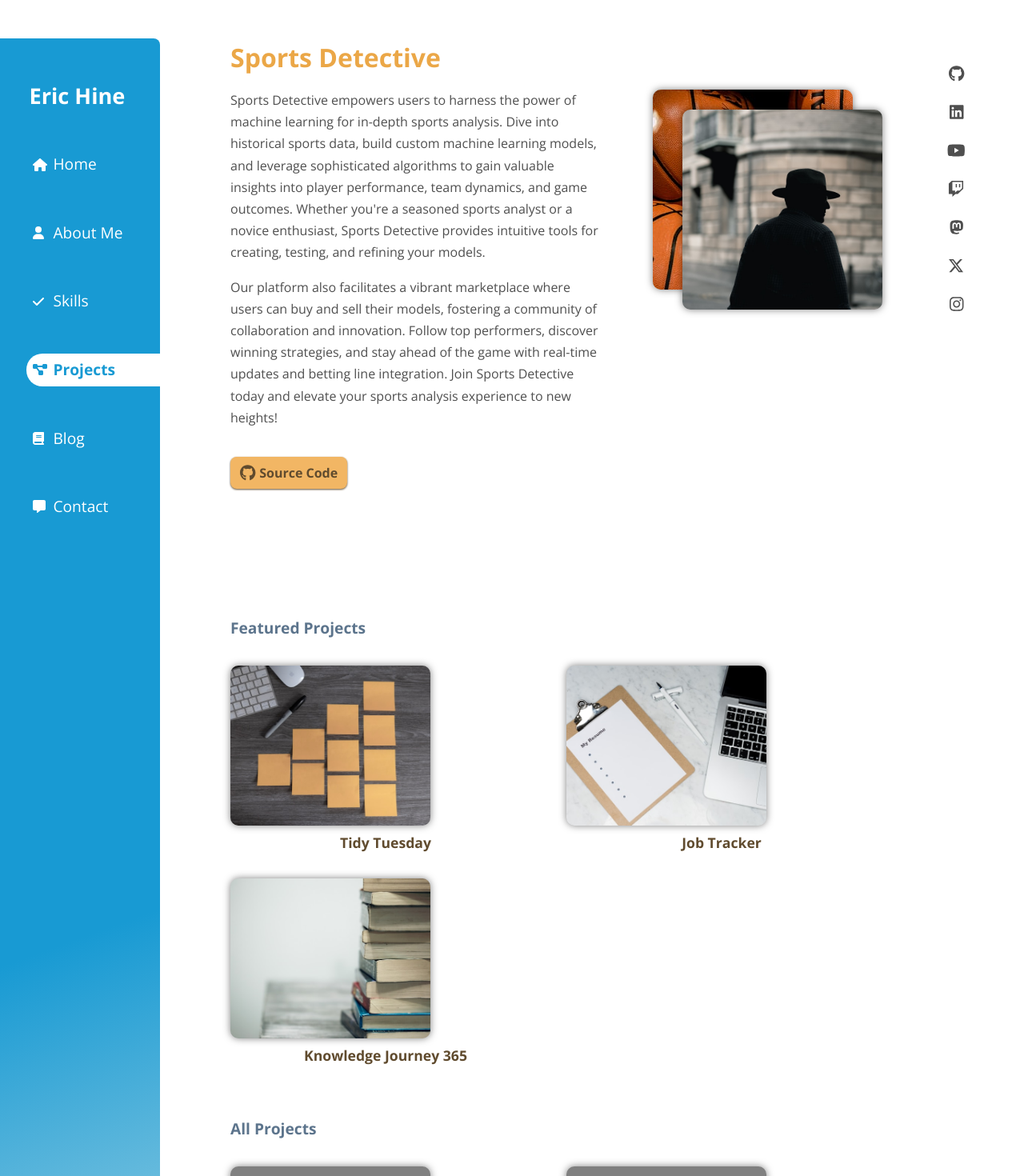
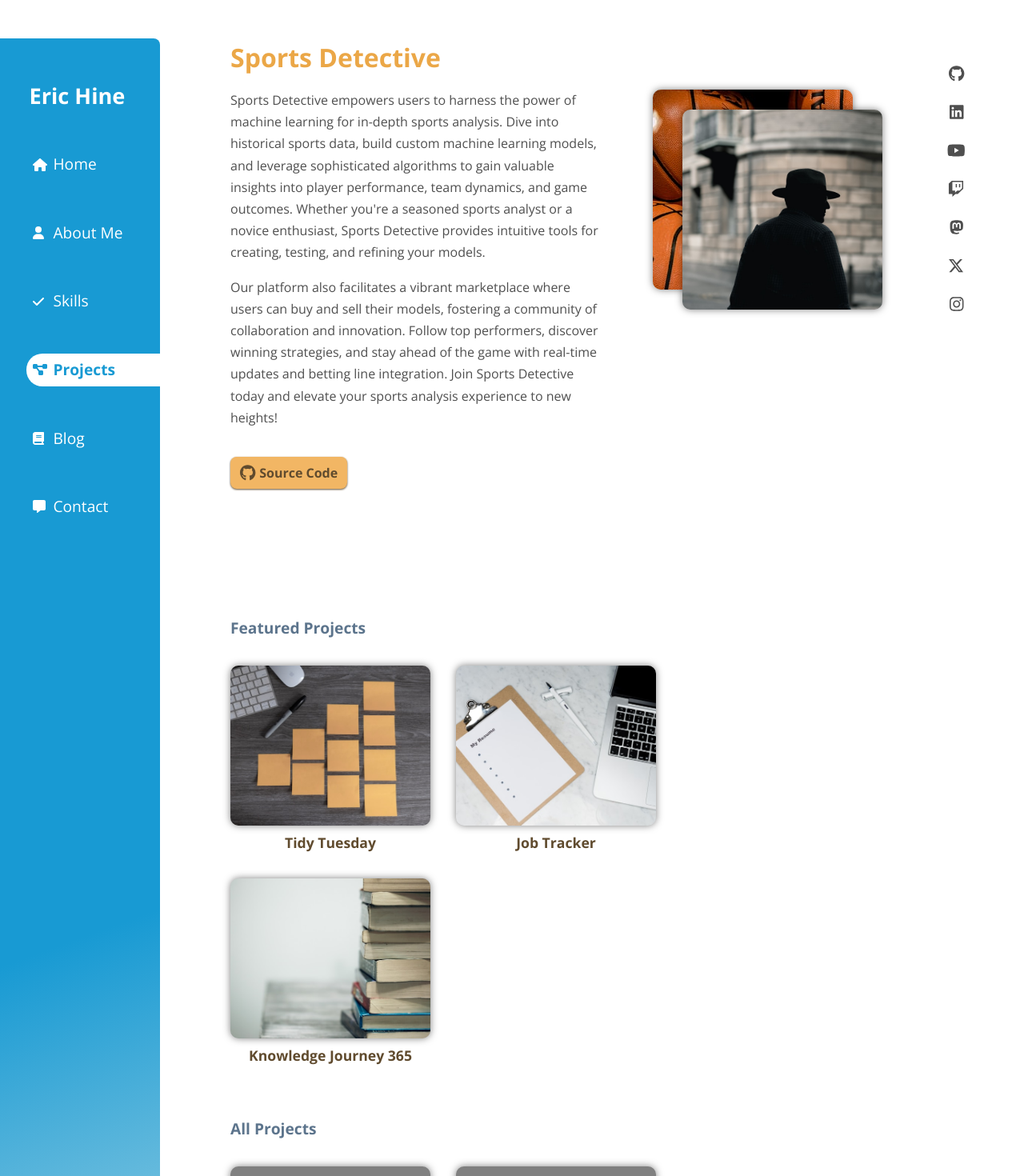
Before and after one commit to R-Daneel0livaw/portfolio, a React (Vite) app: page /projects in a window 1280 px wide. Shown: the top 1470 px of the page at 80% size. Built offline with nearby package versions, Linux system fonts and the light colour scheme; a web font is replaced by a local one.

Commit message:
Fix to keep sub-prooject titles centered.

```diff
--- a/src/pages/Project/Projects.module.css
+++ b/src/pages/Project/Projects.module.css
@@ -82,7 +82,7 @@
     /* display: flex;
     gap: 2rem; */
     display: grid;
-    grid-template-columns: repeat(auto-fill, minmax(250px, 1fr));
+    grid-template-columns: repeat(auto-fill, 250px);
     gap: 2rem;
 }
 
```
